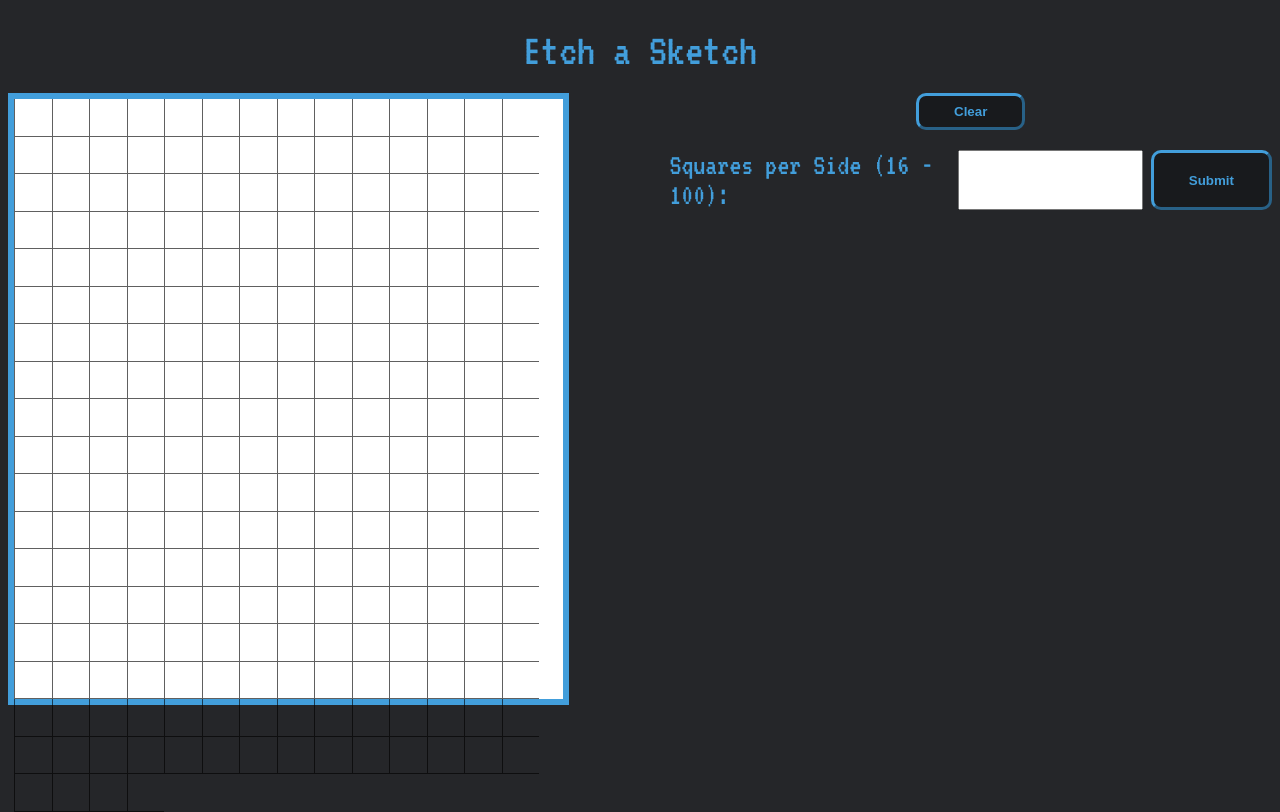
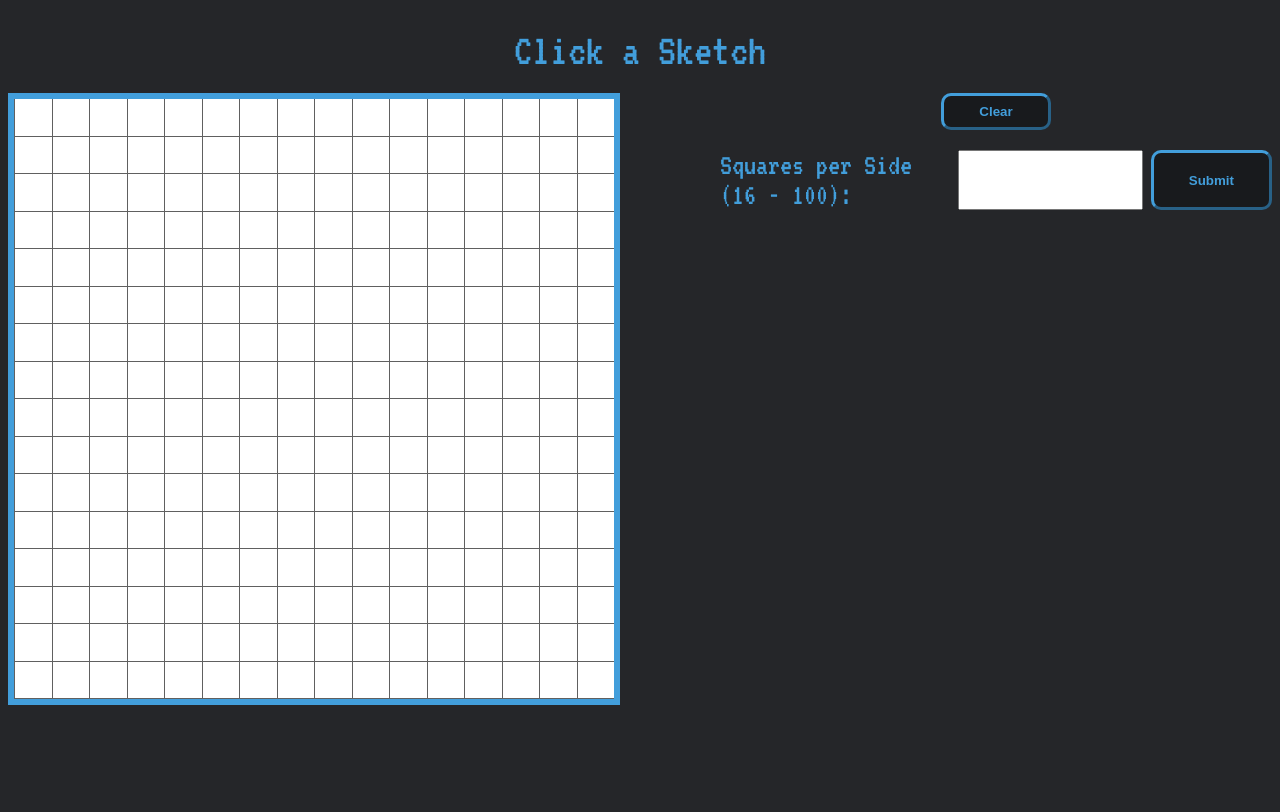
Before and after one commit to lanthanium/Etch-A-Sketch, a plain HTML site: page index.html in a window 1280 px wide. Drawn offline with Linux system fonts and the light colour scheme.

Commit message:
Corrected of grid container when zoomed in. Edited Title

```diff
--- a/index.html
+++ b/index.html
@@ -4,12 +4,12 @@
     <meta charset="UTF-8">
     <meta http-equiv="X-UA-Compatible" content="IE=edge">
     <meta name="viewport" content="width=device-width, initial-scale=1.0">
-    <title>Etch-A-Sketch</title>
+    <title>Click-A-Sketch</title>
     <link rel = "stylesheet" href="style.css">
     <script src = "index.js" defer></script>
 </head>
 <body>
-    <header>Etch a Sketch</header>
+    <header>Click a Sketch</header>
     <div class = "main">
         <div class="container"></div>
         <div class="menu">
--- a/style.css
+++ b/style.css
@@ -32,6 +32,7 @@ header{
     border-style: solid;
     border-width: 6px;
     border-color: rgb(66, 158, 219);
+    flex-shrink:0;
 }
 
 .menu{
```
Also changed, not shown: index.js (+7 -1 lines).
